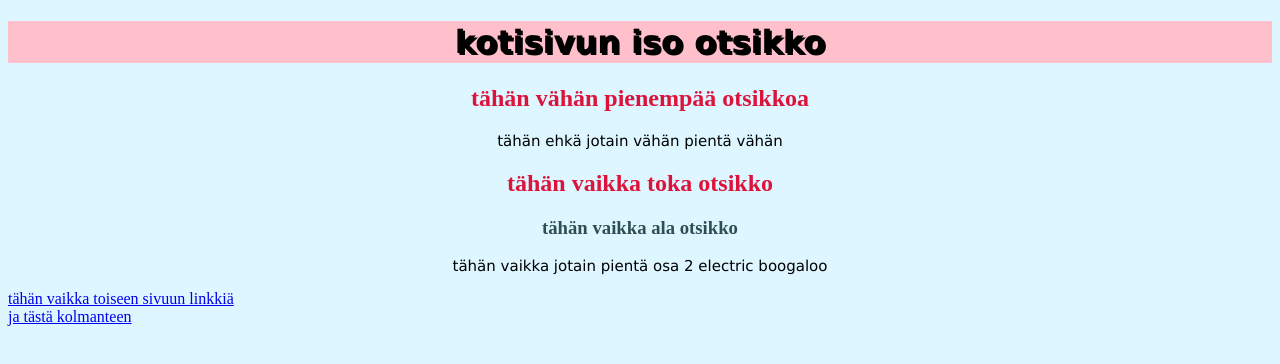
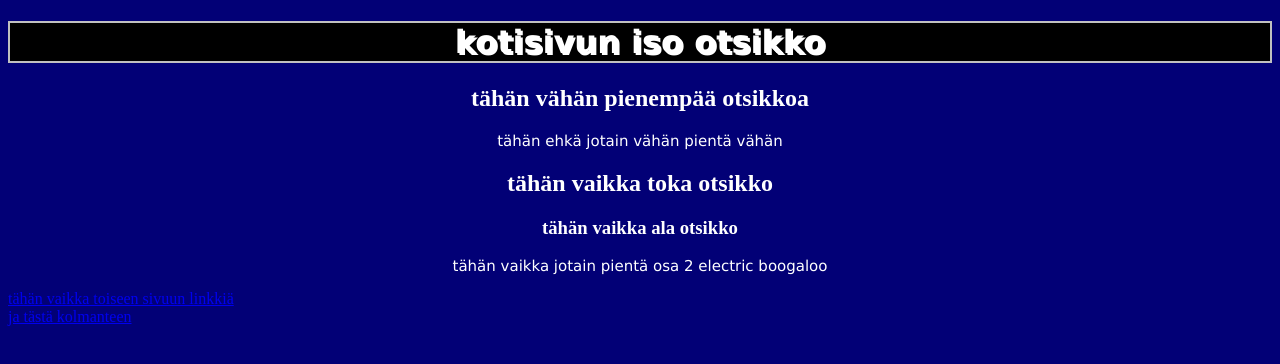
Before and after one commit to woweezywoo/woweezywoo.github.io, a plain HTML site: page index.html in a window 1280 px wide. Drawn offline with Linux system fonts and the light colour scheme.

Commit message:
fucking around with colors

```diff
--- a/styles.css
+++ b/styles.css
@@ -1,33 +1,34 @@
 body {
-  background-color: rgb(221, 246, 255);
+  background-color: rgb(2, 0, 118);
 }
 
 h1 {
-  color: #000000;
-  background-color: pink;
+  color: #ffffff;
+  background-color: rgb(0, 0, 0);
   text-align: center;
   font-family: Verdana, Geneva, Tahoma, sans-serif;
   font: size 60px;
   text-shadow: 2px 2px;
-  border: 2px solid pink
+  border: 2px solid silver
 
 }
 
 h2  {
   text-align: center;
-  color:crimson
+  color:white;
 
 }
 
 h3  {
   text-align: center;
-  color:darkslategrey
+  color:white;
 }
 
 p {
   font-family: verdana;
   font-size: 15px;
   text-align: center;
+  color:white
 }
 
 a {
```
